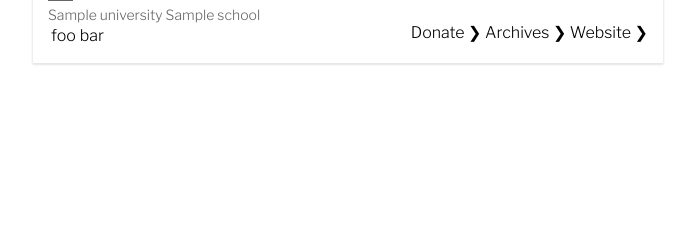
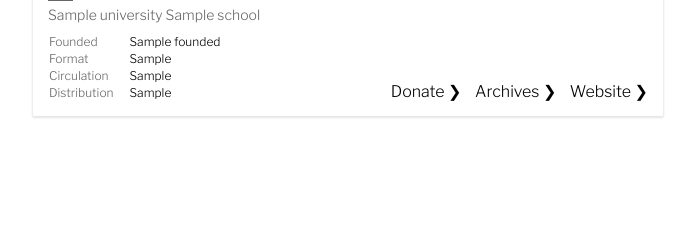
Before and after one commit to afischer/college-media-db, a Node project: template src/index.ejs in a window 1280 px wide. Shown: the part 179-419 px from the top of the page, without its empty margins (292-987 px from the left). Run offline with Node 20 templates, Linux system fonts and the light colour scheme; the template is opened without the code that fills it: most values are stand-ins (such as "Sample title", 1, 10 or a date in 2020); style sheets or scripts are compiled from the project's sources.

Commit message:
Add info tables

```diff
--- a/src/partials/publication.ejs
+++ b/src/partials/publication.ejs
@@ -1,4 +1,4 @@
-<% const {url, wordmarkUrl, name, university, school, donateUrl, archiveUrl, twUrl, fbUrl, igUrl, ytUrl } = locals; %>
+<% const {url, wordmarkUrl, name, university, school, donateUrl, archiveUrl, twUrl, fbUrl, igUrl, ytUrl, founded, printFormat, printFreq, printCirc } = locals; %>
 
 <div class="publication">
   <div class="pub-header">
@@ -27,10 +27,10 @@
   <div class="pub-body">
     <div class="pub-info">
       <table>
-        <tr>
-          <td>foo</td>
-          <td>bar</td>
-        </tr>
+        <% if (founded) { %><tr><td>Founded</td><td><%= founded %></td></tr><% } %>
+        <% if (printFormat) { %><tr><td>Format</td><td><%= printFormat %></td></tr><% } %>
+        <% if (printCirc) { %><tr><td>Circulation</td><td><%= printCirc %></td></tr><% } %>
+        <% if (printFreq) { %><tr><td>Distribution</td><td><%= printFreq %></td></tr><% } %>
       </table>
     </div>
     <div class="pub-links">
--- a/src/scss/publication.scss
+++ b/src/scss/publication.scss
@@ -11,6 +11,11 @@
   h4 {
     margin: 0;
     margin-bottom: 5px;
+  }
+
+  .university {
+    color: $gray-dark;
+    font-size: 14px;
   }
 
   .pub-header, .pub-body {
@@ -28,9 +33,26 @@
     }
   }
 
+  .pub-links {
+    margin-top: auto;
+
+    a:not(:last-child) {
+      padding-right: 10px
+    }
+  }
+
+  table {
+    border-collapse: collapse;
+    font-size: 12px;
+    margin-top: 10px;
+  }
+
+  td:first-child {
+    // text-align: end;
+    color: $gray-dark;
+  }
+
+  td:last-child {
+    padding-left: 15px;
+  }
 }
-
-.university {
-  color: $gray-dark;
-  font-size: 14px;
-}
```
Also changed, not shown: src/scss/base.scss (line endings or trailing spaces).
